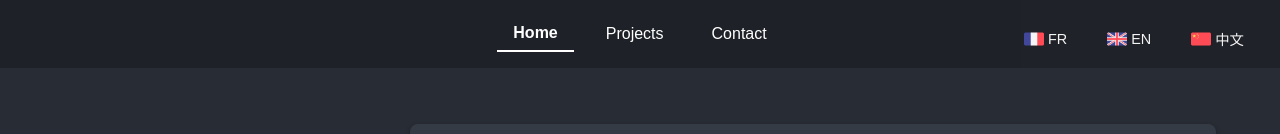
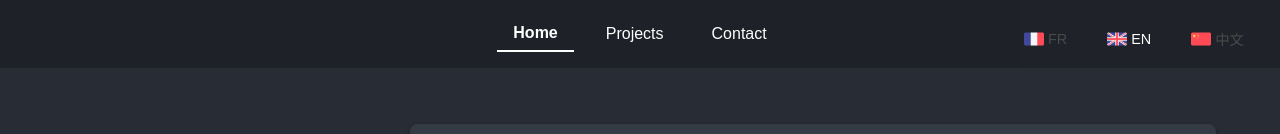
Before and after one commit to Luo-Ying/Portofolio, a React (Create React App) app: page / in a window 1280 px wide. Shown: the top 134 px of the page. Built offline with nearby package versions, Linux system fonts and the light colour scheme.

Commit message:
Update css language option button

```diff
--- a/src/components/exproSection.js
+++ b/src/components/exproSection.js
@@ -8,7 +8,7 @@ const ExproSection = () => {
             <h3>{currentLanguage.exproSection.title}</h3>
             <div>
                 {currentLanguage.exproSection.experiences.map((experience, index) => (
-                    <div className="experience-container">
+                    <div className="experience-container" key={index}>
                         <div className="experience-timeline">
                             <div className="experience-timeline-item">
                                 <div className="experience-timeline-item-circle" />
--- a/src/components/portofolioHeader.js
+++ b/src/components/portofolioHeader.js
@@ -51,21 +51,25 @@ const PortofolioHeader = ({ activeTab, fnSetActiveTab }) => {
                 </button>
             </nav>
             <div className="language-selector">
+
                 <button
                     onClick={() => handleLanguageEffect('fr')}
                     className="lang-btn"
+                    style={{ color: currentLanguage.language === "fr" ? '#ffffff' : '#4a4a4a' }}
                 >
                     <img src={frenchFlag} alt="french flag" className="lang-icon" />FR
                 </button>
                 <button
                     onClick={() => handleLanguageEffect('en')}
                     className="lang-btn"
+                    style={{ color: currentLanguage.language === "en" ? '#ffffff' : '#4a4a4a' }}
                 >
                     <img src={ukFlag} alt="UK flag" className="lang-icon" />EN
                 </button>
                 <button
                     onClick={() => handleLanguageEffect('zh')}
                     className="lang-btn"
+                    style={{ color: currentLanguage.language === "zh" ? '#ffffff' : '#4a4a4a' }}
                 >
                     <img src={chinaFlag} alt="china flag" className="lang-icon" />中文
                 </button>
--- a/src/utils/translateFile.js
+++ b/src/utils/translateFile.js
@@ -1,5 +1,6 @@
 const dict = {
     en: {
+        language: "en",
         activeTabHome: "Home",
         activeTabProjects: "Projects",
         activeTabContact: "Contact",
@@ -30,6 +31,7 @@ const dict = {
         }
     },
     fr: {
+        language: "fr",
         activeTabHome: "Accueil",
         activeTabProjects: "Projets",
         activeTabContact: "Contact",
@@ -60,6 +62,7 @@ const dict = {
         }
     },
     zh: {
+        language: "zh",
         activeTabHome: "首页",
         activeTabProjects: "项目",
         activeTabContact: "联系",
```
